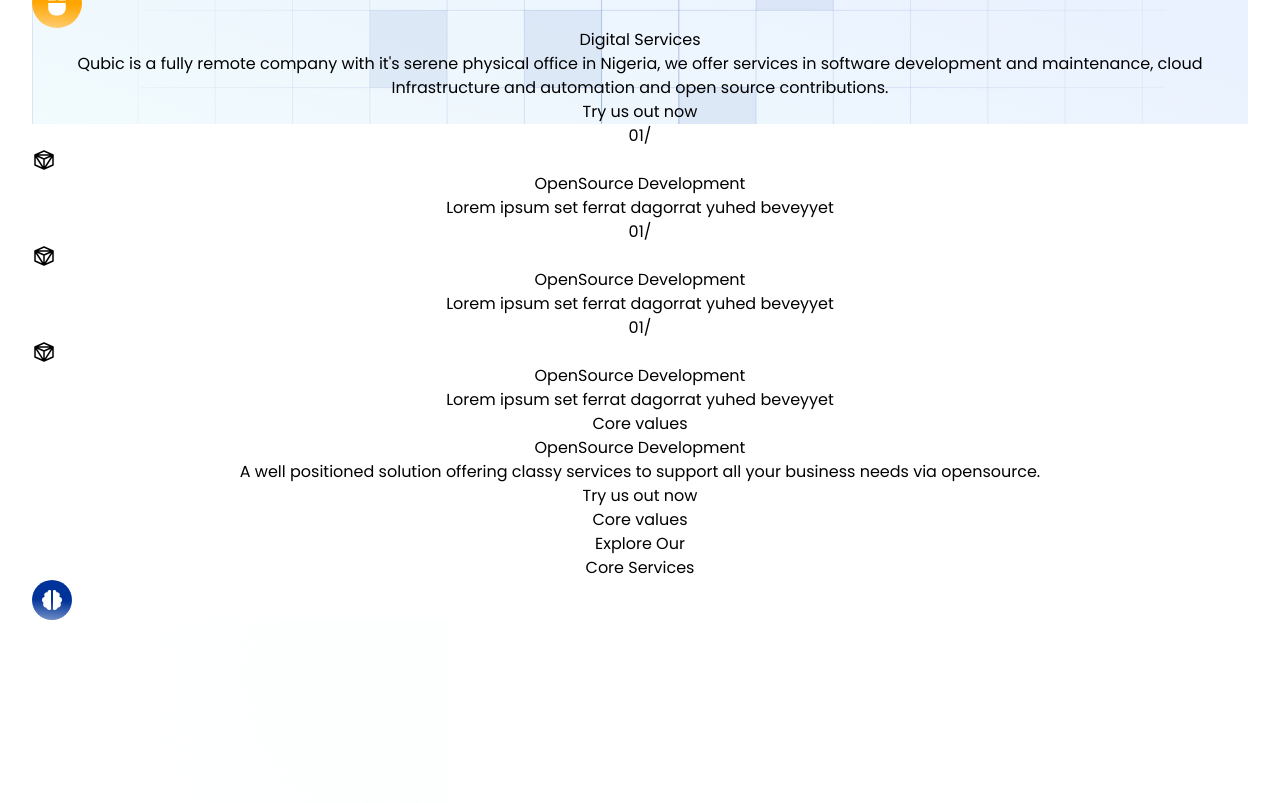
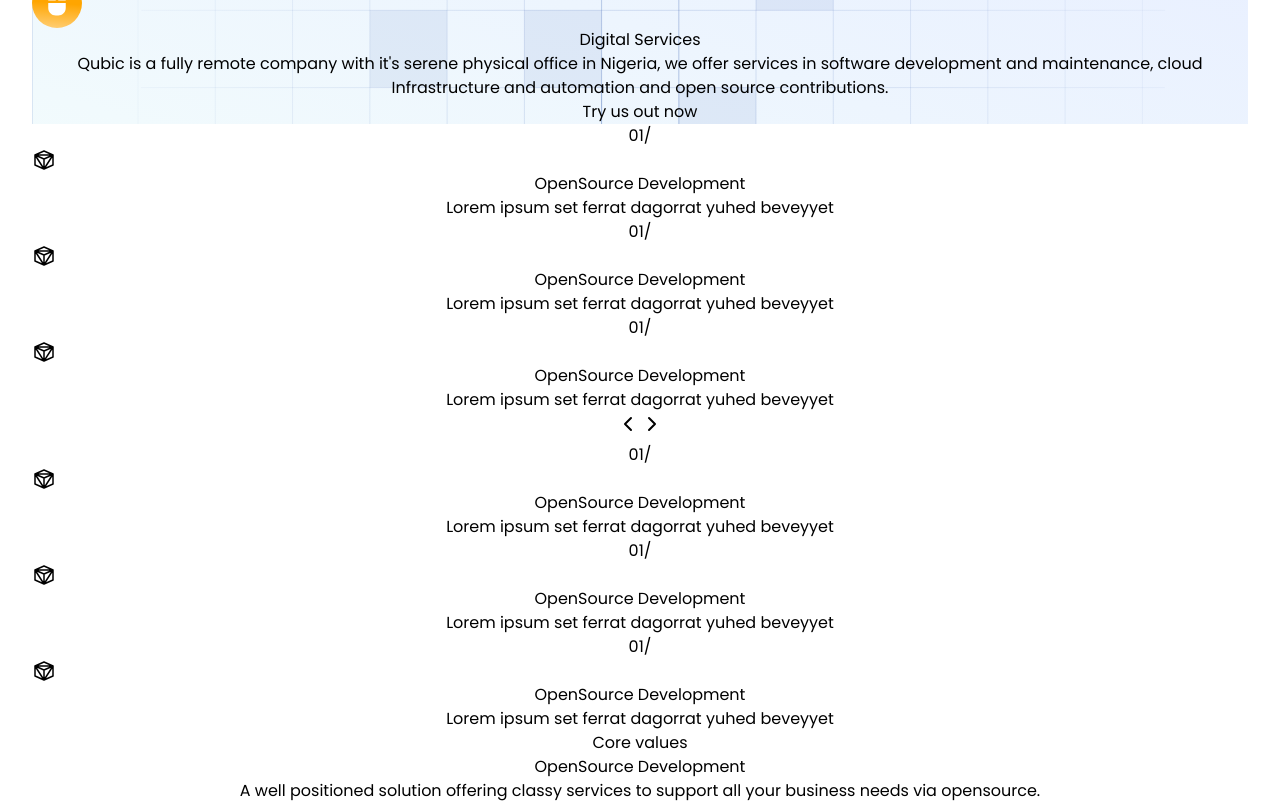
Before and after one commit to romeoscript/qubic_main, a React (Vite) app: page / in a window 1280 px wide. Shown: the part 660-1463 px from the top of the page. Built offline with nearby package versions, Linux system fonts and the light colour scheme.

Commit message:
animated done

```diff
--- a/src/App.css
+++ b/src/App.css
@@ -37,6 +37,13 @@
   }
 }
 
+@media screen and (max-width: 600px) {
+  #root {
+    margin: 0 auto;
+    padding: 1rem;
+  }
+}
+
 .card {
   padding: 2em;
 }
--- /dev/null
+++ b/src/components/Carousel.tsx
@@ -0,0 +1,134 @@
+import React, { useState, ReactNode } from 'react';
+
+interface CarouselProps {
+  children: ReactNode | ReactNode[];
+  showControls?: boolean;
+  showIndicators?: boolean;
+  autoSlide?: boolean;
+  autoSlideInterval?: number;
+  className?: string;
+}
+
+const ChevronLeftIcon = () => (
+  <svg
+    xmlns="http://www.w3.org/2000/svg"
+    width="24"
+    height="24"
+    viewBox="0 0 24 24"
+    fill="none"
+    stroke="currentColor"
+    strokeWidth="2"
+    strokeLinecap="round"
+    strokeLinejoin="round"
+  >
+    <path d="M15 18l-6-6 6-6" />
+  </svg>
+);
+
+const ChevronRightIcon = () => (
+  <svg
+    xmlns="http://www.w3.org/2000/svg"
+    width="24"
+    height="24"
+    viewBox="0 0 24 24"
+    fill="none"
+    stroke="currentColor"
+    strokeWidth="2"
+    strokeLinecap="round"
+    strokeLinejoin="round"
+  >
+    <path d="M9 18l6-6-6-6" />
+  </svg>
+);
+
+const Carousel = ({
+  children,
+  showControls = true,
+  showIndicators = true,
+  autoSlide = false,
+  autoSlideInterval = 3000,
+  className = '',
+}: CarouselProps) => {
+  const [currentSlide, setCurrentSlide] = useState(0);
+
+  // Convert children to array
+  const slides = React.Children.toArray(children);
+
+  const nextSlide = () => {
+    setCurrentSlide((prev) => (prev === slides.length - 1 ? 0 : prev + 1));
+  };
+
+  const prevSlide = () => {
+    setCurrentSlide((prev) => (prev === 0 ? slides.length - 1 : prev - 1));
+  };
+
+  // Auto slide functionality
+  React.useEffect(() => {
+    if (!autoSlide) return;
+
+    const slideInterval = setInterval(nextSlide, autoSlideInterval);
+    return () => clearInterval(slideInterval);
+  }, [autoSlide, autoSlideInterval]);
+
+  if (slides.length === 0) {
+    return null;
+  }
+
+  return (
+    <div className={`relative w-full ${className}`}>
+      {/* Main carousel container */}
+      <div className="overflow-hidden">
+        <div
+          className="flex transition-transform duration-300 ease-in-out"
+          style={{ transform: `translateX(-${currentSlide * 100}%)` }}
+        >
+          {slides.map((child, index) => (
+            <div key={index} className="w-full flex-shrink-0">
+              {child}
+            </div>
+          ))}
+        </div>
+      </div>
+
+      {/* Navigation Controls */}
+      {showControls && slides.length > 1 && (
+        <div className="absolute inset-0 flex items-center justify-between">
+          <button
+            onClick={prevSlide}
+            className="p-2 rounded-full bg-white/90 shadow-lg hover:bg-white focus:outline-none focus:ring-2 focus:ring-blue-500 transition-all"
+            aria-label="Previous slide"
+          >
+            <ChevronLeftIcon />
+          </button>
+          <button
+            onClick={nextSlide}
+            className="p-2 rounded-full bg-white/90 shadow-lg hover:bg-white focus:outline-none focus:ring-2 focus:ring-blue-500 transition-all"
+            aria-label="Next slide"
+          >
+            <ChevronRightIcon />
+          </button>
+        </div>
+      )}
+
+      {/* Indicators */}
+      {showIndicators && slides.length > 1 && (
+        <div className="absolute bottom-4 left-0 right-0">
+          <div className="flex justify-center gap-2">
+            {slides.map((_, index) => (
+              <button
+                key={index}
+                onClick={() => setCurrentSlide(index)}
+                className={`w-2 h-2 rounded-full transition-colors ${
+                  currentSlide === index ? 'bg-[#003399]' : 'bg-gray-300'
+                }`}
+                aria-label={`Go to slide ${index + 1}`}
+              />
+            ))}
+          </div>
+        </div>
+      )}
+    </div>
+  );
+};
+
+export default Carousel;
--- a/src/components/CoreCards.tsx
+++ b/src/components/CoreCards.tsx
@@ -5,7 +5,7 @@
 const CoreCards = () => {
   return (
     <div
-      className="bg-[#F9F9F9] relative hover:bg-[#F5FFFC] cursor-pointer w-[200px] h-[310px] rounded-[20px] flex flex-col items-start justify-end p-[0.7rem] py-[1rem] group relative overflow-hidden transition-shadow duration-300 ease-in-out shadow-md group-hover:shadow-xl"
+      className="bg-[#F9F9F9] relative hover:bg-[#F5FFFC] cursor-pointer md:w-[200px] h-[310px] rounded-[20px] flex flex-col items-start justify-end p-[0.7rem] py-[1rem] group relative overflow-hidden transition-shadow duration-300 ease-in-out shadow-md group-hover:shadow-xl"
     >
       <span className='absolute top-5 left-3 text-[#D9D9D9]'>
         01/
--- a/src/components/CoreValues.tsx
+++ b/src/components/CoreValues.tsx
@@ -3,12 +3,22 @@
 import { Link } from 'react-router-dom'
 import brain from "../assets/home/brain.svg"
 import CoreCards2 from './CoreCards2'
+import Carousel from './Carousel'
 
 const CoreValues = () => {
     return (
         <>
-            <div className='flex gap-8 my-[4rem]'>
-                <aside className='flex gap-4'>
+            <div className='flex flex-col-reverse md:flex-row gap-8 my-[4rem]'>
+
+                <Carousel
+                showIndicators={false}
+                className='md:hidden'
+                >
+                    <CoreCards />
+                    <CoreCards />
+                    <CoreCards />
+                </Carousel>
+                <aside className='max-md:hidden flex gap-4'>
                     <CoreCards />
                     <CoreCards />
                     <CoreCards />
@@ -32,7 +42,7 @@
                 <p className='text-3xl'>Explore Our <br />
                     <span className='flex items-center gap-4'> Core Services <img src={brain} alt="brain" /></span></p>
 
-                <div className='grid grid-cols-2 gap-8'>
+                <div className='grid md:grid-cols-2 gap-8'>
                     <CoreCards2 />
                     <CoreCards2 />
                 </div>
--- a/src/components/Hero.tsx
+++ b/src/components/Hero.tsx
@@ -20,9 +20,9 @@
             </div>
             <div className='flex items-center flex-col gap-6 mt-[1rem]'>
 
-                <h2 className='font-400 text-3xl'>A Dynamic Marketplace for</h2>
-                <h1 className='flex items-center text-5xl font-500'>Creative  <img src={mouse} className='w-12 h-12 mx-[0.5rem]' alt="mouse" />    Digital Services</h1>
-                <p className='w-2/5 text-sm'>Qubic is a fully remote company with it's serene physical office in Nigeria, we offer services in software development and maintenance, cloud Infrastructure and automation and open source contributions.</p>
+                <h2 className='font-400 text-2xl md:text-3xl'>A Dynamic Marketplace for</h2>
+                <h1 className='flex items-center text-2xl md:text-5xl font-500'>Creative <img src={mouse} className='md:w-12 md:h-12 h-[1.5rem] w-[1.5rem] mx-[0.5rem]' alt="mouse" /> <span> Digital Services</span></h1>
+                <p className='md:w-2/5 w-3/4 text-sm'>Qubic is a fully remote company with it's serene physical office in Nigeria, we offer services in software development and maintenance, cloud Infrastructure and automation and open source contributions.</p>
 
                 <Link to="/auth/login" className="text-white px-4 py-2 rounded-full bg-[#003399]">
                     Try us out now
--- a/src/components/Navbar.tsx
+++ b/src/components/Navbar.tsx
@@ -12,7 +12,9 @@
             <nav className="max-w-7xl mx-auto py-4 px-8 flex items-center justify-between">
                 {/* Logo */}
                 <div className="text-xl font-bold">
+                    <NavLink to="/">
                     <img src={logo} alt="logo" />
+                    </NavLink>
                 </div>
 
                 {/* Desktop Navigation Links */}
--- a/src/components/Products.tsx
+++ b/src/components/Products.tsx
@@ -12,7 +12,7 @@
             </p>
             <p className='text-3xl text-left my-[1rem]'>Made By Qubic </p>
 
-            <div className='grid grid-cols-4 gap-4'>
+            <div className='grid md:grid-cols-4 gap-4'>
                 <AnimatedCard
                     title="Outat TV"
                     subtitle="Online Streaming Platform"
--- a/src/components/Testimonials.tsx
+++ b/src/components/Testimonials.tsx
@@ -1,6 +1,7 @@
 
 import TestimonialCard from './TestimonialCard'
 import hero1 from "../assets/People/hero1.svg";
+import Carousel from './Carousel';
 
 const Testimonials = () => {
     return (
@@ -8,7 +9,7 @@
             <h2>What Clients  say</h2>
             <p> Don’t just take our word for it - see what our clients a have to say about their experience with Qubic.
             </p>
-            <div className='grid grid-cols-3'>
+            <div className='max-md:hidden grid grid-cols-3'>
                 {
                     Array.from({ length: 8 }).map((_, index) => (
                         <TestimonialCard
@@ -23,6 +24,24 @@
                     ))
                 }
             </div>
+            <Carousel
+            className='md:hidden my-[2rem]'
+            >
+                {
+                    Array.from({ length: 8 }).map((_, index) => (
+                        <TestimonialCard
+                            key={index}
+                            quote="Qubic has been an amazing amazing support structure to the development of Outat mobile app, despite having many fallbacks with the folks on Fiverr, I was able to make progress with and they felt like familty."
+                            author={{
+                                name: "Ahmed Sanusi",
+                                role: "Founder & CEO, Outat TV",
+                                image: hero1
+                            }}
+                        />
+                    ))
+                }
+            </Carousel>
+
         </>
     )
 }
```
